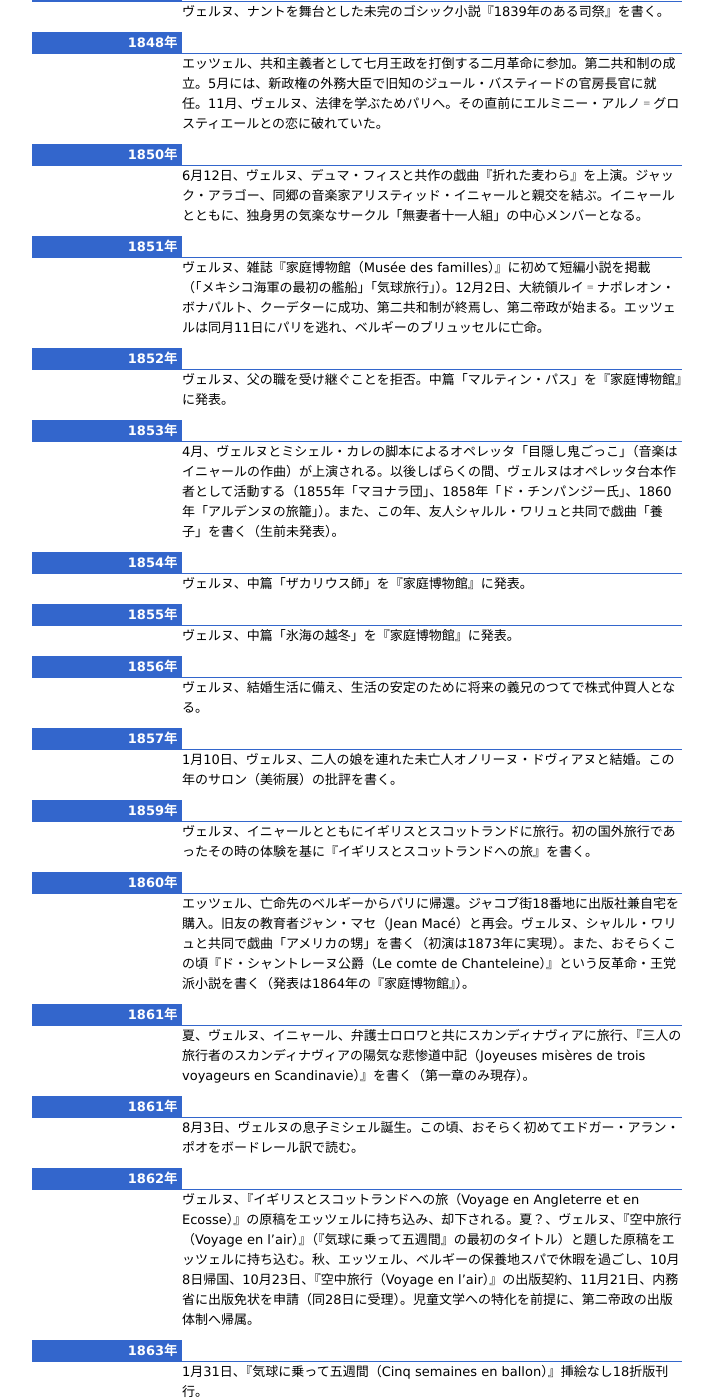
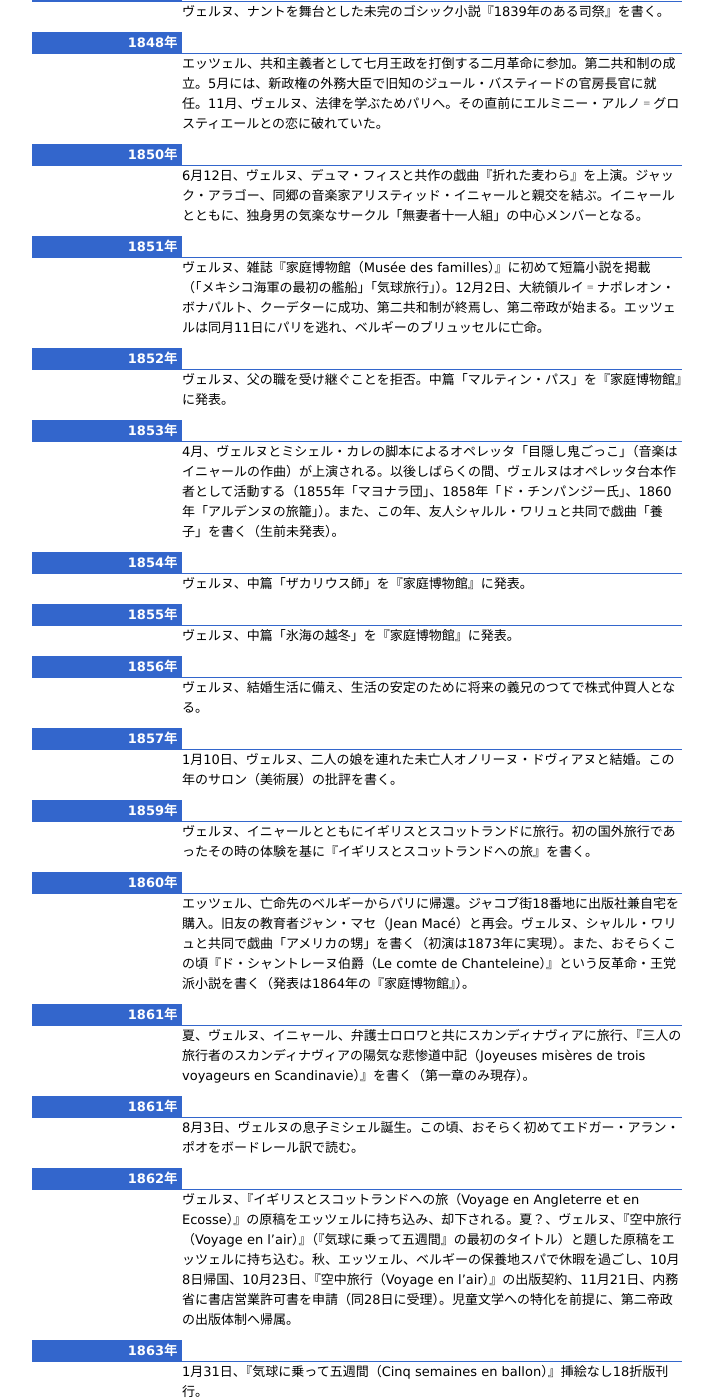
Before and after one commit to sjev2006/sjev2006.github.io, a Jekyll site: the page built from biographie.md, in a window 1280 px wide and 1400 px high, scrolled down 420 px. Shown: the whole window, without its empty margins (283-996 px from the left). Built offline with Jekyll 4.4.1, drawn with Linux system fonts in a browser that asks for light colours; some of the changed text lies outside the part shown.

Commit message:
edit text

```diff
--- a/biographie.md
+++ b/biographie.md
@@ -23,7 +23,7 @@
 : 6月12日、ヴェルヌ、デュマ・フィスと共作の戯曲『折れた麦わら』を上演。ジャック・アラゴー、同郷の音楽家アリスティッド・イニャールと親交を結ぶ。イニャールとともに、独身男の気楽なサークル「無妻者十一人組」の中心メンバーとなる。
 
 1851年
-: ヴェルヌ、雑誌『家庭博物館（Mus&eacute;e des familles）』に初めて短編小説を掲載（「メキシコ海軍の最初の艦船」「気球旅行」）。12月2日、大統領ルイ＝ナポレオン・ボナパルト、クーデターに成功、第二共和制が終焉し、第二帝政が始まる。エッツェルは同月11日にパリを逃れ、ベルギーのブリュッセルに亡命。
+: ヴェルヌ、雑誌『家庭博物館（Mus&eacute;e des familles）』に初めて短篇小説を掲載（「メキシコ海軍の最初の艦船」「気球旅行」）。12月2日、大統領ルイ＝ナポレオン・ボナパルト、クーデターに成功、第二共和制が終焉し、第二帝政が始まる。エッツェルは同月11日にパリを逃れ、ベルギーのブリュッセルに亡命。
 
 1852年
 : ヴェルヌ、父の職を受け継ぐことを拒否。中篇「マルティン・パス」を『家庭博物館』に発表。
@@ -47,7 +47,7 @@
 : ヴェルヌ、イニャールとともにイギリスとスコットランドに旅行。初の国外旅行であったその時の体験を基に『イギリスとスコットランドへの旅』を書く。
 
 1860年
-: エッツェル、亡命先のベルギーからパリに帰還。ジャコブ街18番地に出版社兼自宅を購入。旧友の教育者ジャン・マセ（Jean Mac&eacute;）と再会。ヴェルヌ、シャルル・ワリュと共同で戯曲「アメリカの甥」を書く（初演は1873年に実現）。また、おそらくこの頃『ド・シャントレーヌ公爵（Le comte de Chanteleine）』という反革命・王党派小説を書く（発表は1864年の『家庭博物館』）。
+: エッツェル、亡命先のベルギーからパリに帰還。ジャコブ街18番地に出版社兼自宅を購入。旧友の教育者ジャン・マセ（Jean Mac&eacute;）と再会。ヴェルヌ、シャルル・ワリュと共同で戯曲「アメリカの甥」を書く（初演は1873年に実現）。また、おそらくこの頃『ド・シャントレーヌ伯爵（Le comte de Chanteleine）』という反革命・王党派小説を書く（発表は1864年の『家庭博物館』）。
 
 1861年
 : 夏、ヴェルヌ、イニャール、弁護士ロロワと共にスカンディナヴィアに旅行、『三人の旅行者のスカンディナヴィアの陽気な悲惨道中記（Joyeuses mis&egrave;res de trois voyageurs en Scandinavie）』を書く（第一章のみ現存）。
@@ -56,7 +56,7 @@
 : 8月3日、ヴェルヌの息子ミシェル誕生。この頃、おそらく初めてエドガー・アラン・ポオをボードレール訳で読む。
 
 1862年
-: ヴェルヌ、『イギリスとスコットランドへの旅（Voyage en Angleterre et en Ecosse）』の原稿をエッツェルに持ち込み、却下される。夏？、ヴェルヌ、『空中旅行（Voyage en l&rsquo;air）』（『気球に乗って五週間』の最初のタイトル）と題した原稿をエッツェルに持ち込む。秋、エッツェル、ベルギーの保養地スパで休暇を過ごし、10月8日帰国、10月23日、『空中旅行（Voyage en l&rsquo;air）』の出版契約、11月21日、内務省に出版免状を申請（同28日に受理）。児童文学への特化を前提に、第二帝政の出版体制へ帰属。
+: ヴェルヌ、『イギリスとスコットランドへの旅（Voyage en Angleterre et en Ecosse）』の原稿をエッツェルに持ち込み、却下される。夏？、ヴェルヌ、『空中旅行（Voyage en l&rsquo;air）』（『気球に乗って五週間』の最初のタイトル）と題した原稿をエッツェルに持ち込む。秋、エッツェル、ベルギーの保養地スパで休暇を過ごし、10月8日帰国、10月23日、『空中旅行（Voyage en l&rsquo;air）』の出版契約、11月21日、内務省に書店営業許可書を申請（同28日に受理）。児童文学への特化を前提に、第二帝政の出版体制へ帰属。
 
 1863年
 : 1月31日、『気球に乗って五週間（Cinq semaines en ballon）』挿絵なし18折版刊行。
@@ -92,7 +92,7 @@
 : 9月20日、『毛皮の国（Le Pays des fourrures）』、『教育娯楽雑誌』連載（1873年12月15日まで）。11月から12月、『八十日間世界一周（Tour du monde en quatre-vingts jours）』、『ル・タン（Le Temps）』紙に連載。ヴェルヌからアイデアを提供されたエドゥアール・カドルが書いた戯曲をヴェルヌが小説に書き直したもの。
 
 1874年
-: 1月、『神秘の島（L&rsquo;Ile myst&eacute;rieuse）』、『教育娯楽雑誌』に連載（1875年12月まで）。普仏戦争の直前にヴェルヌが第一部のみ書いた『ロビンソン小父さん』をまったく新たな構想の下に書き直したもの。4月、短編集『オクス博士』挿絵なし18折判単行本刊行（1872年に『家庭博物館』に発表された「オクス博士の酔狂」に、「驚異の旅」以前に同誌に掲載された初期短編――「ザカリウス師」「氷海の越冬」「空中の悲劇」（「気球旅行」を改題）――を書き直して収録、弟ポール「フランス人による四十回目のモンブラン登頂」も併載）。11月、ポルト・サン・マルタン座で、ヴェルヌとアドルフ・デヌリーによる『八十日間世界一周』の戯曲版が上演され、大当たりとなる。12月から1875年1月、『チャンセラー号（Le Chancellor）』、『ル・タン』紙に連載。
+: 1月、『神秘の島（L&rsquo;Ile myst&eacute;rieuse）』、『教育娯楽雑誌』に連載（1875年12月まで）。普仏戦争の直前にヴェルヌが第一部のみ書いた『ロビンソン小父さん』をまったく新たな構想の下に書き直したもの。4月、短篇集『オクス博士』挿絵なし18折判単行本刊行（1872年に『家庭博物館』に発表された「オクス博士の酔狂」に、「驚異の旅」以前に同誌に掲載された初期短篇――「ザカリウス師」「氷海の越冬」「空中の悲劇」（「気球旅行」を改題）――を書き直して収録、弟ポール「フランス人による四十回目のモンブラン登頂」も併載）。11月、ポルト・サン・マルタン座で、ヴェルヌとアドルフ・デヌリーによる『八十日間世界一周』の戯曲版が上演され、大当たりとなる。12月から1875年1月、『チャンセラー号（Le Chancellor）』、『ル・タン』紙に連載。
 
 1875年
 : 5月17日、ヴェルヌ、エッツェルと第五の専属契約。ヴェルヌ、『気球に乗って五週間』から『神秘の島』までの挿絵版の権利を失い、執筆中の『ミハイル・ストロゴフ（Michel Strogoff）』以降の挿絵版については印税五パーセントを認められる。18折判単行本については、一律一部50サンチームの印税。翌年、収入が前年度の倍になったヴェルヌは、戯曲版『八十日間世界一周』上演でさらにその倍の収入を得ていたこともあり、サン・ミシェル二世号を購入。この二世号は早くも1877年に売却され、豪華ヨット（サン・ミシェル三世号）に買い換えられる。
@@ -209,10 +209,10 @@
 : 7月から10月、『〈ジョナサン号〉の遭難者（Les Naufrag&eacute;s du &laquo; Jonathan &raquo;）』、『ル・ジュルナル』紙に連載（ヴェルヌのオリジナルタイトルは『マゼランにて（En Magellanie）』）。
 
 1910年
-: 6月から7月、『ヴィルヘルム・シュトーリッツの秘密（Le secret de Wilhelm Stroitz）』、『ル・ジュルナル』紙に連載。12月、短編集『昨日と明日（Hier et demain）』挿絵なし18折判単行本刊行（「永遠のアダム（L&rsquo;&eacute;ternel Adam）」含む。おそらくミシェルの単独作であるこの短編の最初の題は「エドム（Edom）」）。
+: 6月から7月、『ヴィルヘルム・シュトーリッツの秘密（Le secret de Wilhelm Stroitz）』、『ル・ジュルナル』紙に連載。12月、短篇集『昨日と明日（Hier et demain）』挿絵なし18折判単行本刊行（「永遠のアダム（L&rsquo;&eacute;ternel Adam）」含む。おそらくミシェルの単独作であるこの短篇の最初の題は「エドム（Edom）」）。
 
 1914年
-: 4月から7月、『バルサック調査団の驚くべき冒険（L&rsquo;&eacute;tonnante aventure de la mission Barsac）』（邦題『サハラ砂漠の秘密』）、『ル・マタン（Le Matin）』紙に連載。ほぼミシェル・ヴェルヌとある協力者による単独作品。第一次大戦勃発の直前、エッツェル社はアシェット社に買収され、その歴史に幕を下ろす。
+: 4月から7月、『バルサック調査団の驚くべき冒険（L&rsquo;&eacute;tonnante aventure de la mission Barsac）』（邦題『サハラ砂漠の秘密』）、『ル・マタン（Le Matin）』紙に連載。ほぼミシェル・ヴェルヌと友人の作家アンドレ・モーレルによる単独作品。第一次大戦勃発の直前、エッツェル社はアシェット社に買収され、その歴史に幕を下ろす。
 {:.history}
 
 - （作成・石橋正孝）
```
Also changed, not shown: other parts of biographie.md (+2 -2 lines).
